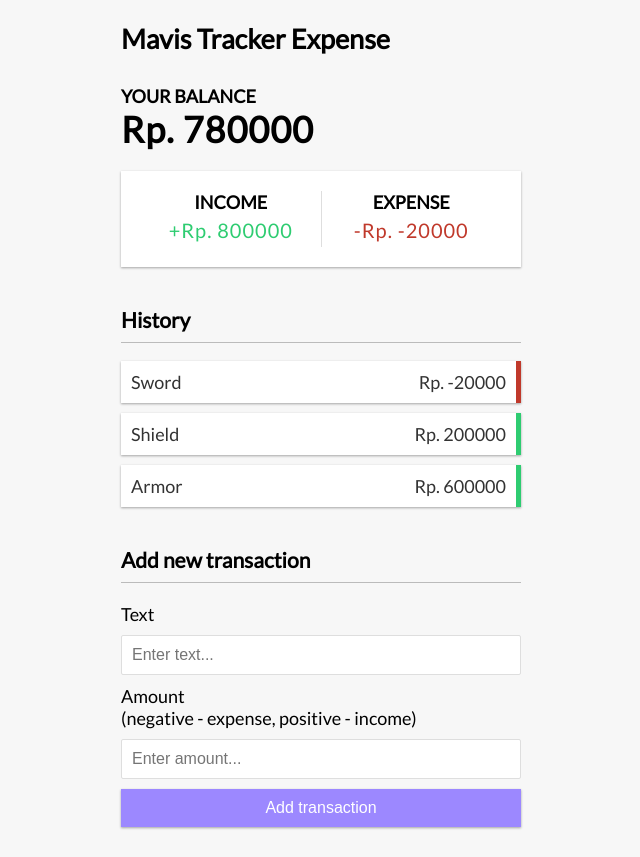
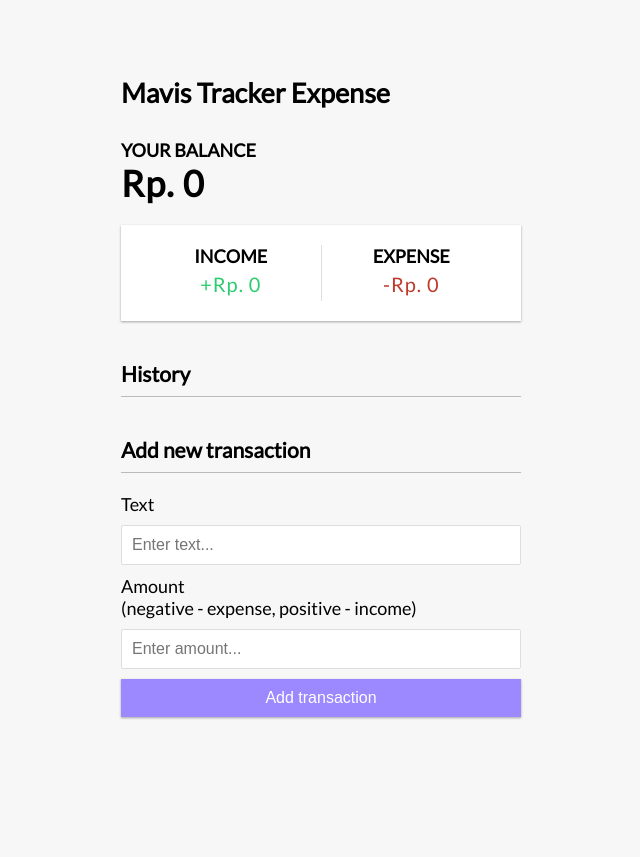
Before and after one commit to BAD-EiZA/Mavis-Expense-Tracker-Vue, a Vue app in the folder day1Vue/: page / in a window 1280 px wide. Shown: the whole page, without its empty margins (319-959 px from the left). After the commit the page ends 800 px from the top, so only its background shows below. Built offline with nearby package versions, Linux system fonts and the light colour scheme.

Commit message:
Update Save To Local Storage

```diff
--- a/day1Vue/src/App.vue
+++ b/day1Vue/src/App.vue
@@ -1,9 +1,9 @@
 <template>
-  <HeaderComponent/>
+  <HeaderComponent />
   <div class="container">
-    <BalanceComponent :total = "total"/>
-    <IncomeExpense :income ="+income" :expense = "+expense"/>
-    <TransactionList :transactions="transactions"/>
+    <BalanceComponent :total="total" />
+    <IncomeExpense :income="+income" :expense="+expense" />
+    <TransactionList :transactions="transactions" @transactionDeleted="handleTransactionDeleted" />
     <AddTransaction @transactionSubmitted="handleTransactionSubmitted" />
   </div>
 </template>
@@ -14,38 +14,33 @@
 import HeaderComponent from './components/HeaderComponent.vue';
 import IncomeExpense from './components/IncomeExpense.vue';
 import TransactionList from './components/TransactionList.vue';
-import {ref, computed} from 'vue'
+import { ref, computed, onMounted } from 'vue'
 import { useToast } from 'vue-toastification';
-const transactions = ref([
-    {
-        id: 1, text: "Sword", amount: -20000
-    },
-    {
-        id: 2, text: "Shield", amount: 200000
-    },
-    {
-        id: 3, text: "Armor", amount: 600000
-    }
-]);
+const transactions = ref([]);
 const total = computed(() => {
-  return transactions.value.reduce((acc,transaction)=> {
+  return transactions.value.reduce((acc, transaction) => {
     return acc + transaction.amount;
-    }, 0)
+  }, 0)
 })
-
+onMounted(() => {
+  const savedTransactions = JSON.parse(localStorage.getItem('transactions'));
+  if (savedTransactions) {
+    transactions.value = savedTransactions;
+  }
+})
 const income = computed(() => {
   return transactions.value
-  .filter((transaction)=> transaction.amount > 0)
-  .reduce((acc,transaction)=> {
-    return acc + transaction.amount;
+    .filter((transaction) => transaction.amount > 0)
+    .reduce((acc, transaction) => {
+      return acc + transaction.amount;
     }, 0).toFixed(2)
 })
 
 const expense = computed(() => {
   return transactions.value
-  .filter((transaction)=> transaction.amount < 0)
-  .reduce((acc,transaction)=> {
-    return acc + transaction.amount;
+    .filter((transaction) => transaction.amount < 0)
+    .reduce((acc, transaction) => {
+      return acc + transaction.amount;
     }, 0).toFixed(2)
 })
 const toast = useToast()
@@ -55,11 +50,23 @@
     text: transactionData.text,
     amount: transactionData.amount
   });
-  console.log(transactionData.text)
+  saveTransactionToLocalStorage();
   toast.success("Transaction Added")
 }
 
 const generateUniqueId = () => {
   return Math.floor(Math.random() * 1000000);
 }
+
+const handleTransactionDeleted = (id) => {
+  transactions.value = transactions.value.filter(
+    (transaction) => transaction.id !== id
+  );
+  saveTransactionToLocalStorage()
+  toast.success('Transaction deleted')
+
+}
+const saveTransactionToLocalStorage = () => {
+  localStorage.setItem('transactions', JSON.stringify(transactions.value))
+}
 </script>
--- a/day1Vue/src/components/TransactionList.vue
+++ b/day1Vue/src/components/TransactionList.vue
@@ -2,14 +2,9 @@
     <h3>History</h3>
     <ul id="list" class="list">
         <li v-for="t in transactions" :key="t.id" :class="t.amount < 0 ? 'minus' : 'plus'">
-            {{ t.text }} <span>Rp. {{ t.amount }}</span><button class="delete-btn">x</button>
+            {{ t.text }} <span>Rp. {{ t.amount }}</span><button @click="deleteTransaction(transactionId)" class="delete-btn">x</button>
         </li>
-        <!-- <li class="minus">
-          Cash <span>-$400</span><button class="delete-btn">x</button>
-        </li>
-        <li class="plus">
-          Paycheck <span>$400</span><button class="delete-btn">x</button>
-        </li> -->
+
     </ul>
 </template>
 
@@ -22,4 +17,8 @@
     required: true
   }
 })
+const emit = defineEmits(['transactionDeleted'])
+const deleteTransaction = (Id) => {
+  emit('transactionDeleted', id)
+}
 </script>
```
